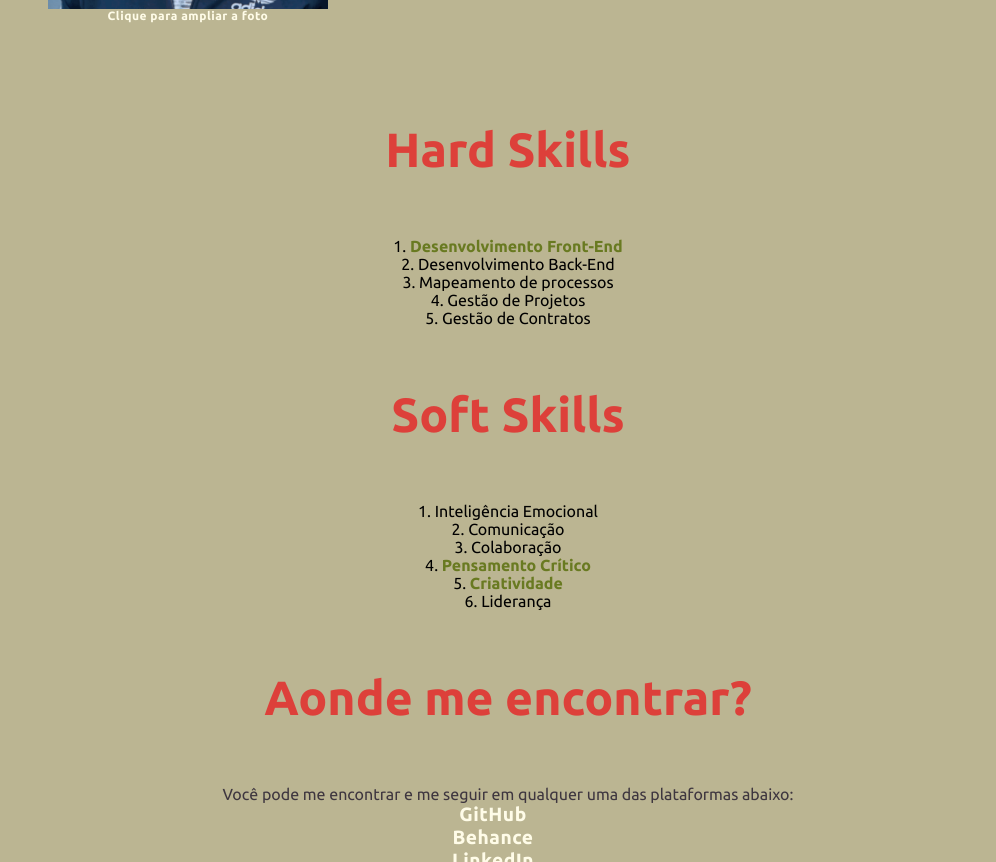
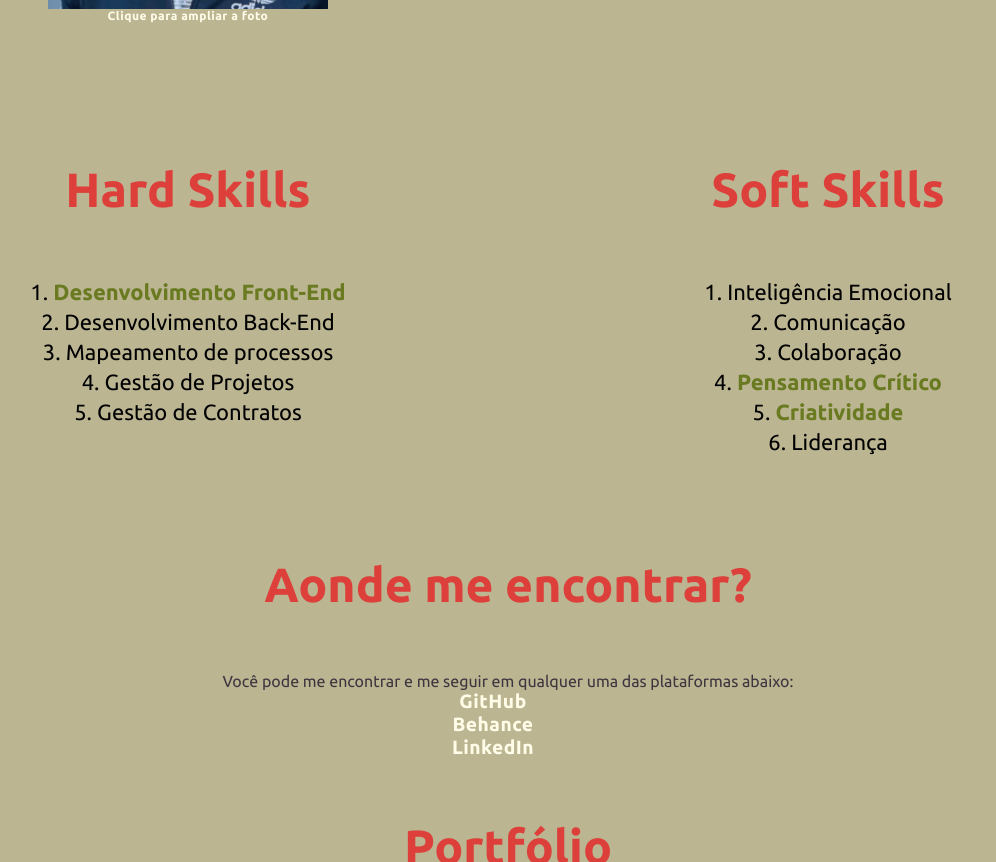
Before and after one commit to juliocamposmota/portfolio-web-site, a plain HTML site: page index.html in a window 1280 px wide. Shown: the part 1350-2212 px from the top of the page, without its empty margins (132-1128 px from the left). Drawn offline with Linux system fonts and the light colour scheme.

Commit message:
Refatorada seção Habilidades

```diff
--- a/index.html
+++ b/index.html
@@ -40,8 +40,9 @@
       <div class="clear"></div>
     </section>
 
-    <section>
-      <h2 id="habilidades">Hard Skills</h2>
+    <section id="habilidades">
+      <div class="left w50">
+        <h2>Hard Skills</h2>
         <ol>
           <li><Strong>Desenvolvimento Front-End</Strong></li>
           <li>Desenvolvimento Back-End</li>
@@ -49,7 +50,9 @@
           <li>Gestão de Projetos</li>
           <li>Gestão de Contratos</li>
         </ol>
+      </div>
 
+      <div class="left w50">
         <h2>Soft Skills</h2>
         <ol>
           <li>Inteligência Emocional</li>
@@ -59,6 +62,9 @@
           <li><strong>Criatividade</strong></li>
           <li>Liderança</li>
         </ol>
+      </div>
+
+      <div class="clear"></div>
     </section>
 
     <section>
--- a/styles/main.css
+++ b/styles/main.css
@@ -53,7 +53,7 @@ ul {
   list-style: none;
 }
 
-#sobre {
+#sobre, #habilidades {
   padding: 40px 0;
 }
 
@@ -63,6 +63,11 @@ ul {
 
 #sobre p {
   text-align: justify;
+}
+
+#habilidades ol, #habilidades ul {
+  font-size: 22px;
+  line-height: 30px;
 }
 
 .center {
```
Lines whose indentation alone changed are shown as unchanged.
